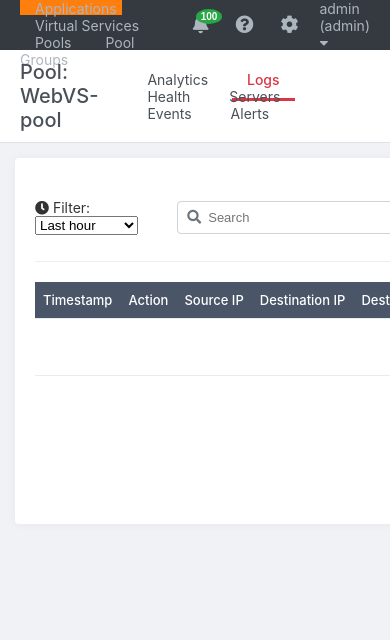
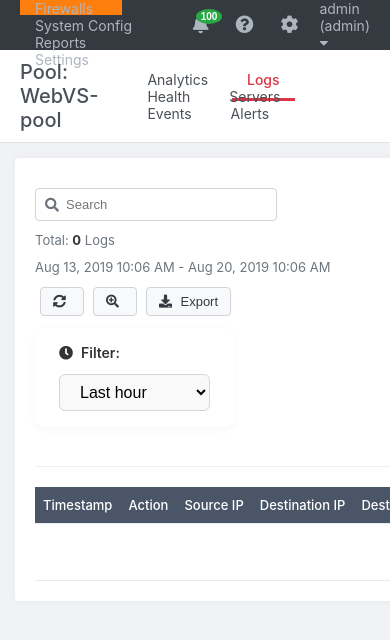
Before and after one commit to khuram2025/logger, a Django app: template dashboard/templates/dashboard/logs2.html in a window 390 px wide; the page is wider, and only the part inside the window is pictured. Shown: the top 640 px of that part. Run offline with Django 5.2, Linux system fonts and the light colour scheme; the template is opened without the code that fills it, so the values that code supplies are empty.

Commit message:
refactor: extract header component and enhance time filter UI with responsive design

```diff
--- /dev/null
+++ b/dashboard/templates/dashboard/header.html
@@ -0,0 +1,20 @@
+<header class="main-header">
+    <div class="main-nav-links">
+        <a href="#" class="active">Dashboard</a>
+        <a href="#">Firewalls</a>
+        <a href="#">System Config</a>
+        <a href="#">Reports</a>
+        <a href="#">Settings</a>
+    </div>
+    <div class="user-actions">
+        <button class="icon-button">
+            <i class="fas fa-bell"></i>
+            <span class="badge">100</span>
+        </button>
+        <button class="icon-button"><i class="fas fa-question-circle"></i></button>
+        <button class="icon-button"><i class="fas fa-cog"></i></button>
+        <div class="user-menu">
+            admin (admin) <i class="fas fa-caret-down"></i>
+        </div>
+    </div>
+</header>
--- a/dashboard/templates/dashboard/logs2.html
+++ b/dashboard/templates/dashboard/logs2.html
@@ -11,26 +11,7 @@
     <link rel="stylesheet" href="{% static 'base.css' %}">
 </head>
 <body>
-    <header class="main-header">
-        <div class="main-nav-links">
-            <a href="#" class="active">Dashboard</a>
-            <a href="#">Applications</a>
-            <a href="#">Virtual Services</a>
-            <a href="#">Pools</a>
-            <a href="#">Pool Groups</a>
-        </div>
-        <div class="user-actions">
-            <button class="icon-button">
-                <i class="fas fa-bell"></i>
-                <span class="badge">100</span>
-            </button>
-            <button class="icon-button"><i class="fas fa-question-circle"></i></button>
-            <button class="icon-button"><i class="fas fa-cog"></i></button>
-            <div class="user-menu">
-                admin (admin) <i class="fas fa-caret-down"></i>
-            </div>
-        </div>
-    </header>
+    {% include 'dashboard/header.html' %}
 
     <nav class="sub-header">
         <h1>Pool: WebVS-pool</h1>
@@ -47,9 +28,8 @@
     <div class="page-container">
         <main class="main-content-area">
             <div class="logs-content-header">
-                <div class="controls-bar">
-                    {# Reusable filter dropdown for time range selection #}
-                    {% include 'dashboard/partials/filter_dropdown.html' %}
+                <div class="controls-bar logs-controls-row">
+                    <div class="logs-controls-group">
                         <div class="search-container">
                             <i class="fas fa-search"></i>
                             <input type="text" placeholder="Search" />
@@ -66,8 +46,47 @@
                             <button class="icon-text-button"><i class="fas fa-search-plus"></i></button>
                             <button class="icon-text-button"><i class="fas fa-download"></i> Export</button>
                         </div>
+                    </div>
+                    <div class="logs-controls-filter">
+                        {% include 'dashboard/partials/filter_dropdown.html' %}
+                    </div>
+                </div>
+                <style>
+                .logs-controls-row {
+                    display: flex;
+                    align-items: center;
+                    justify-content: space-between;
+                    gap: 1.5rem;
+                    flex-wrap: wrap;
+                }
+                .logs-controls-group {
+                    display: flex;
+                    align-items: center;
+                    gap: 1.2rem;
+                    flex-wrap: wrap;
+                }
+                .logs-controls-filter {
+                    min-width: 260px;
+                    display: flex;
+                    justify-content: flex-end;
+                }
+                @media (max-width: 900px) {
+                    .logs-controls-row {
+                        flex-direction: column;
+                        align-items: stretch;
+                        gap: 0.8rem;
+                    }
+                    .logs-controls-group {
+                        flex-direction: column;
+                        align-items: stretch;
+                        gap: 0.7rem;
+                    }
+                    .logs-controls-filter {
+                        justify-content: flex-start;
+                    }
+                }
+                </style>
 
-                </div>
             </div>
 
             <!-- If you want a chart, add a canvas element here, e.g.: -->
--- a/dashboard/templates/dashboard/partials/filter_dropdown.html
+++ b/dashboard/templates/dashboard/partials/filter_dropdown.html
@@ -1,4 +1,91 @@
-<!-- Reusable time filter dropdown. Usage: include this partial where needed. Pass context vars if needed for default values/JS hooks. -->
+<!-- Modern & Professional Time Filter Dropdown -->
+<style>
+.filter-dropdown-container {
+    display: flex;
+    align-items: center;
+    gap: 1.5rem;
+    background: #fff;
+    border-radius: 8px;
+    box-shadow: 0 2px 8px rgba(0,0,0,0.04);
+    padding: 1rem 1.5rem;
+    margin-bottom: 1.5rem;
+    flex-wrap: wrap;
+}
+.filter-label {
+    font-weight: 600;
+    color: #333;
+    margin-right: 0.5rem;
+    display: flex;
+    align-items: center;
+    gap: 0.5rem;
+}
+.filter-dropdown-select {
+    padding: 0.5rem 1rem;
+    border-radius: 6px;
+    border: 1px solid #d1d5db;
+    background: #f9f9f9;
+    font-size: 1rem;
+    transition: border-color 0.2s;
+}
+.filter-dropdown-select:focus {
+    border-color: #007bff;
+    outline: none;
+}
+.custom-date-range {
+    display: flex;
+    align-items: center;
+    gap: 0.5rem;
+    background: #f5f6fa;
+    border-radius: 6px;
+    padding: 0.5rem 1rem;
+    box-shadow: 0 1px 4px rgba(0,0,0,0.03);
+    margin-left: 1rem;
+}
+.custom-date-input {
+    padding: 0.4rem 0.6rem;
+    border-radius: 4px;
+    border: 1px solid #d1d5db;
+    font-size: 0.98rem;
+    background: #fff;
+    transition: border-color 0.2s;
+}
+.custom-date-input:focus {
+    border-color: #007bff;
+    outline: none;
+}
+.apply-custom-btn {
+    background: linear-gradient(90deg, #007bff 0%, #0056b3 100%);
+    color: #fff;
+    border: none;
+    border-radius: 4px;
+    padding: 0.45rem 1.1rem;
+    margin-left: 0.5rem;
+    font-weight: 600;
+    cursor: pointer;
+    transition: background 0.2s;
+    box-shadow: 0 1px 3px rgba(0,0,0,0.07);
+}
+.apply-custom-btn:hover {
+    background: linear-gradient(90deg, #0056b3 0%, #007bff 100%);
+}
+.date-separator {
+    font-size: 1.15rem;
+    color: #888;
+    margin: 0 0.2rem;
+}
+@media (max-width: 700px) {
+    .filter-dropdown-container {
+        flex-direction: column;
+        align-items: stretch;
+        gap: 0.8rem;
+    }
+    .custom-date-range {
+        flex-direction: column;
+        gap: 0.4rem;
+        margin-left: 0;
+    }
+}
+</style>
 <div class="filter-dropdown-container">
     <label for="time-filter" class="filter-label"><i class="fas fa-clock"></i> Filter:</label>
     <select id="time-filter" class="filter-dropdown-select">
@@ -9,11 +96,104 @@
         <option value="custom">Custom...</option>
     </select>
     <div id="custom-date-range" class="custom-date-range" style="display: none;">
-        <input type="datetime-local" id="custom-start" class="custom-date-input" placeholder="Start date & time">
+        <div class="date-time-group">
+            <label class="date-label">
+                <i class="fas fa-calendar-alt"></i>
+                <input type="date" id="custom-start-date" class="custom-date-input" aria-label="Start date">
+            </label>
+            <label class="time-label">
+                <i class="fas fa-clock"></i>
+                <input type="time" id="custom-start-time" class="custom-time-input" aria-label="Start time">
+            </label>
+        </div>
         <span class="date-separator">&ndash;</span>
-        <input type="datetime-local" id="custom-end" class="custom-date-input" placeholder="End date & time">
+        <div class="date-time-group">
+            <label class="date-label">
+                <i class="fas fa-calendar-alt"></i>
+                <input type="date" id="custom-end-date" class="custom-date-input" aria-label="End date">
+            </label>
+            <label class="time-label">
+                <i class="fas fa-clock"></i>
+                <input type="time" id="custom-end-time" class="custom-time-input" aria-label="End time">
+            </label>
+        </div>
         <button class="apply-custom-btn">Apply</button>
     </div>
+    <style>
+    .custom-date-range {
+        gap: 1rem;
+        background: #f7fafd;
+        border-radius: 8px;
+        padding: 0.7rem 1.2rem;
+        box-shadow: 0 1px 4px rgba(0,0,0,0.03);
+        align-items: center;
+        flex-wrap: wrap;
+    }
+    .date-time-group {
+        display: flex;
+        align-items: center;
+        gap: 0.5rem;
+        background: #fff;
+        border-radius: 6px;
+        padding: 0.3rem 0.8rem;
+        box-shadow: 0 1px 3px rgba(0,0,0,0.05);
+    }
+    .date-label, .time-label {
+        display: flex;
+        align-items: center;
+        gap: 0.3rem;
+        font-size: 1rem;
+        color: #007bff;
+    }
+    .custom-date-input, .custom-time-input {
+        padding: 0.3rem 0.5rem;
+        border-radius: 4px;
+        border: 1px solid #d1d5db;
+        font-size: 0.98rem;
+        background: #fff;
+        transition: border-color 0.2s;
+        margin-left: 0.2rem;
+    }
+    .custom-date-input:focus, .custom-time-input:focus {
+        border-color: #007bff;
+        outline: none;
+    }
+    .apply-custom-btn {
+        margin-left: 1rem;
+        margin-top: 0;
+    }
+    @media (max-width: 700px) {
+        .custom-date-range {
+            flex-direction: column;
+            align-items: stretch;
+            gap: 0.7rem;
+        }
+        .date-time-group {
+            flex-direction: column;
+            gap: 0.3rem;
+            padding: 0.3rem 0.3rem;
+        }
+        .apply-custom-btn {
+            margin-left: 0;
+            margin-top: 0.7rem;
+        }
+    }
+    </style>
+    <script>
+    // Toggle custom date range fields
+    document.addEventListener('DOMContentLoaded', function () {
+        const filterSelect = document.getElementById('time-filter');
+        const customRange = document.getElementById('custom-date-range');
+        filterSelect.addEventListener('change', function () {
+            if (filterSelect.value === 'custom') {
+                customRange.style.display = 'flex';
+            } else {
+                customRange.style.display = 'none';
+            }
+        });
+    });
+    </script>
+
 </div>
 <script>
     // Toggle custom date range fields
```
Lines whose indentation alone changed are shown as unchanged.
